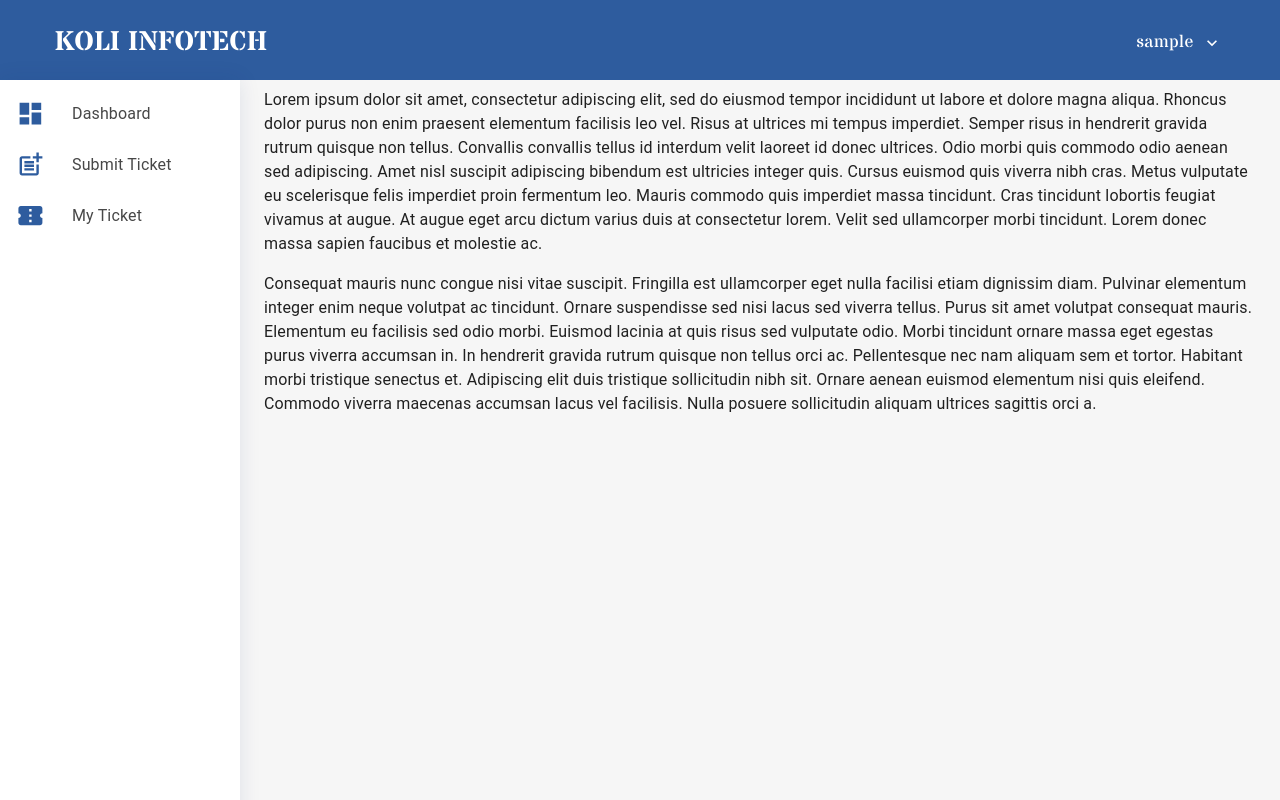
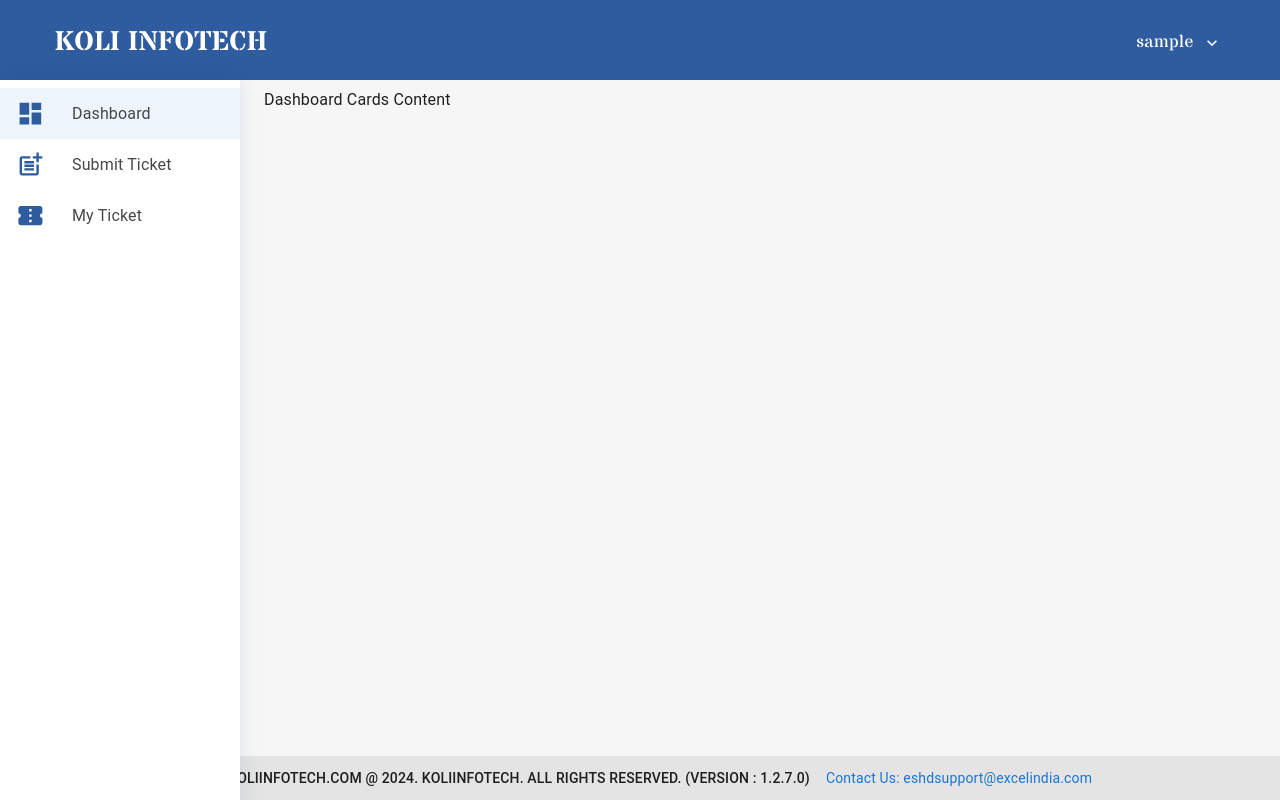
Before and after one commit to vamshidevv/KIHD, a React (Create React App) app: page /dashboard in a window 1280 px wide. Built offline with nearby package versions, Linux system fonts and the light colour scheme; sample sign-in values are in the browser's storage.

Commit message:
implemented functionalities on side bar and also added footer

```diff
--- /dev/null
+++ b/src/Components/DashboardCards.jsx
@@ -0,0 +1,12 @@
+import React from 'react';
+import withResponsiveDrawer from './withResponsiveDrawer';
+
+const DashboardCards = () => {
+  return (
+    <div>
+      Dashboard Cards Content
+    </div>
+  );
+};
+
+export default withResponsiveDrawer(DashboardCards);
--- a/src/Components/Drawer.jsx
+++ b/src/Components/Drawer.jsx
@@ -3,7 +3,6 @@ import PropTypes from "prop-types";
 import AppBar from "@mui/material/AppBar";
 import Box from "@mui/material/Box";
 import CssBaseline from "@mui/material/CssBaseline";
-import Divider from "@mui/material/Divider";
 import Drawer from "@mui/material/Drawer";
 import IconButton from "@mui/material/IconButton";
 import List from "@mui/material/List";
@@ -11,31 +10,31 @@ import ListItem from "@mui/material/ListItem";
 import ListItemButton from "@mui/material/ListItemButton";
 import ListItemIcon from "@mui/material/ListItemIcon";
 import ListItemText from "@mui/material/ListItemText";
-import MailIcon from "@mui/icons-material/Mail";
 import MenuIcon from "@mui/icons-material/Menu";
 import Toolbar from "@mui/material/Toolbar";
 import Typography from "@mui/material/Typography";
-import { useNavigate, useLocation } from "react-router-dom";
+import { useLocation, useNavigate } from "react-router-dom";
 import { Button, Container, Popover } from "@mui/material";
 import ExpandMoreIcon from "@mui/icons-material/ExpandMore";
 import { useState, useEffect } from "react";
-import { Blocks } from "react-loader-spinner";
 import DashboardIcon from "@mui/icons-material/Dashboard";
 import PostAddIcon from "@mui/icons-material/PostAdd";
 import ConfirmationNumberIcon from "@mui/icons-material/ConfirmationNumber";
+import { Blocks } from "react-loader-spinner";
+import NavBar from "./NavBar";
+import Footer from "./Footer";
 
 const drawerWidth = 240;
 
-function ResponsiveDrawer(props) {
+function ResponsiveDrawer({ window, children }) {
+  const navigate = useNavigate();
+  const location = useLocation();
   const [isLoading, setIsLoading] = useState(true);
-  const { window } = props;
   const [mobileOpen, setMobileOpen] = useState(false);
   const [isClosing, setIsClosing] = useState(false);
-  const navigate = useNavigate();
-  const location = useLocation();
-  const [previousLocation, setPreviousLocation] = useState(null);
   const [username, setUsername] = useState(localStorage.getItem("username"));
   const [popoverAnchorEl, setPopoverAnchorEl] = useState(null);
+  const [activeSection, setActiveSection] = useState("Dashboard");
 
   useEffect(() => {
     setTimeout(() => {
@@ -45,10 +44,26 @@ function ResponsiveDrawer(props) {
     const username = localStorage.getItem("username");
 
     if (!username) {
-      setPreviousLocation(location.pathname);
       navigate("/", { replace: true });
     }
-  }, [location.pathname, navigate]);
+  }, [navigate]);
+
+  useEffect(() => {
+    const pathname = location.pathname;
+    switch (pathname) {
+      case "/dashboard":
+        setActiveSection("Dashboard");
+        break;
+      case "/submitticket":
+        setActiveSection("Submit Ticket");
+        break;
+      case "/mytickets":
+        setActiveSection("My Ticket");
+        break;
+      default:
+        setActiveSection("Dashboard");
+    }
+  }, [location]);
 
   const handleLogout = () => {
     localStorage.removeItem("username");
@@ -66,28 +81,6 @@ function ResponsiveDrawer(props) {
 
   const openPopover = Boolean(popoverAnchorEl);
 
-  useEffect(() => {
-    const handleBackNavigation = () => {
-      if (!localStorage.getItem("username") && previousLocation) {
-        window.location.href = previousLocation;
-      }
-    };
-
-    if (typeof window !== "undefined") {
-      window.addEventListener("popstate", handleBackNavigation);
-    }
-
-    return () => {
-      if (typeof window !== "undefined") {
-        window.removeEventListener("popstate", handleBackNavigation);
-      }
-    };
-  }, [previousLocation]);
-
-  if (!username) {
-    return null; // Render nothing while redirecting
-  }
-
   const handleDrawerClose = () => {
     setIsClosing(true);
     setMobileOpen(false);
@@ -102,19 +95,29 @@ function ResponsiveDrawer(props) {
       setMobileOpen(!mobileOpen);
     }
   };
+
+  const handleSectionClick = (sectionName, path) => {
+    setActiveSection(sectionName);
+    navigate(path);
+    setMobileOpen(false);
+  };
+
   const drawer = (
     <div>
       <List>
-        {["Dashboard", "Submit Ticket", "My Ticket"].map((text, index) => {
+        {["Dashboard", "Submit Ticket", "My Ticket"].map((text) => {
           let icon;
+          let path = "/";
           switch (text) {
             case "Dashboard":
               icon = (
                 <DashboardIcon sx={{ height: "2.2rem", width: "1.8rem" }} />
               );
+              path = "/dashboard";
               break;
             case "Submit Ticket":
               icon = <PostAddIcon sx={{ height: "2.2rem", width: "1.8rem" }} />;
+              path = "/submitticket";
               break;
             case "My Ticket":
               icon = (
@@ -122,19 +125,25 @@ function ResponsiveDrawer(props) {
                   sx={{ height: "2.2rem", width: "1.8rem" }}
                 />
               );
+              path = "/mytickets";
               break;
             default:
-              icon = <MailIcon fontSize="large" />;
+              icon = <MenuIcon />;
           }
           return (
             <ListItem key={text} disablePadding>
               <ListItemButton
+                selected={activeSection === text}
+                onClick={() => handleSectionClick(text, path)}
                 sx={{
                   color: "#474747",
                   fontSize: "1rem",
                   "&:hover": {
                     backgroundColor: "rgba(46, 92, 158, 0.1)",
                   },
+                  ...(activeSection === text && {
+                    backgroundColor: "rgba(46, 92, 158, 0.1)",
+                  }),
                 }}
               >
                 <ListItemIcon sx={{ color: "#2e5c9e" }}>{icon}</ListItemIcon>
@@ -146,10 +155,12 @@ function ResponsiveDrawer(props) {
       </List>
     </div>
   );
+
   const container =
     window !== undefined ? () => window().document.body : undefined;
 
   return (
+    <>
       <Box sx={{ display: "flex" }}>
         <CssBaseline />
         <AppBar
@@ -178,7 +189,6 @@ function ResponsiveDrawer(props) {
               </IconButton>
               <Typography
                 variant="h6"
-              //   id="logo-name"
                 noWrap
                 sx={{
                   flex: "1 0 auto",
@@ -260,8 +270,8 @@ function ResponsiveDrawer(props) {
               "& .MuiDrawer-paper": {
                 boxSizing: "border-box",
                 width: drawerWidth,
+                boxShadow: "0 0 20px rgba(1,41,112,.1)",
                 border: "none",
-              boxShadow: "0 0 20px rgba(1,41,112,.1)",
               },
             }}
           >
@@ -275,8 +285,8 @@ function ResponsiveDrawer(props) {
                 boxSizing: "border-box",
                 width: drawerWidth,
                 mt: "80px",
+                boxShadow: "0 0 20px rgba(1,41,112,.1)",
                 border: "none",
-              boxShadow: "0 0 20px rgba(1,41,112,.1)",
               },
             }}
             open
@@ -296,7 +306,7 @@ function ResponsiveDrawer(props) {
           }}
         >
           <Toolbar />
-        {isLoading === true ? (
+          {isLoading ? (
             <div
               style={{
                 display: "flex",
@@ -310,52 +320,23 @@ function ResponsiveDrawer(props) {
                 width="60"
                 color="#4fa94d"
                 ariaLabel="blocks-loading"
-              wrapperStyle={{}}
                 wrapperClass="blocks-wrapper"
                 visible={true}
               />
             </div>
           ) : (
-          <div>
-            <Typography paragraph>
-              Lorem ipsum dolor sit amet, consectetur adipiscing elit, sed do
-              eiusmod tempor incididunt ut labore et dolore magna aliqua.
-              Rhoncus dolor purus non enim praesent elementum facilisis leo vel.
-              Risus at ultrices mi tempus imperdiet. Semper risus in hendrerit
-              gravida rutrum quisque non tellus. Convallis convallis tellus id
-              interdum velit laoreet id donec ultrices. Odio morbi quis commodo
-              odio aenean sed adipiscing. Amet nisl suscipit adipiscing bibendum
-              est ultricies integer quis. Cursus euismod quis viverra nibh cras.
-              Metus vulputate eu scelerisque felis imperdiet proin fermentum
-              leo. Mauris commodo quis imperdiet massa tincidunt. Cras tincidunt
-              lobortis feugiat vivamus at augue. At augue eget arcu dictum
-              varius duis at consectetur lorem. Velit sed ullamcorper morbi
-              tincidunt. Lorem donec massa sapien faucibus et molestie ac.
-            </Typography>
-            <Typography paragraph>
-              Consequat mauris nunc congue nisi vitae suscipit. Fringilla est
-              ullamcorper eget nulla facilisi etiam dignissim diam. Pulvinar
-              elementum integer enim neque volutpat ac tincidunt. Ornare
-              suspendisse sed nisi lacus sed viverra tellus. Purus sit amet
-              volutpat consequat mauris. Elementum eu facilisis sed odio morbi.
-              Euismod lacinia at quis risus sed vulputate odio. Morbi tincidunt
-              ornare massa eget egestas purus viverra accumsan in. In hendrerit
-              gravida rutrum quisque non tellus orci ac. Pellentesque nec nam
-              aliquam sem et tortor. Habitant morbi tristique senectus et.
-              Adipiscing elit duis tristique sollicitudin nibh sit. Ornare
-              aenean euismod elementum nisi quis eleifend. Commodo viverra
-              maecenas accumsan lacus vel facilisis. Nulla posuere sollicitudin
-              aliquam ultrices sagittis orci a.
-            </Typography>
-          </div>
+            <div>{children}</div>
           )}
         </Box>
       </Box>
+      <Footer />
+    </>
   );
 }
 
 ResponsiveDrawer.propTypes = {
   window: PropTypes.func,
+  children: PropTypes.node,
 };
 
 export default ResponsiveDrawer;
--- a/src/Components/Footer.jsx
+++ b/src/Components/Footer.jsx
@@ -39,7 +39,7 @@ const Footer = () => {
         >
           <Grid item>
             <Typography variant="body2" sx={{ fontWeight: "500" }}>
-              WWW.EXCELINDIA.COM @ 2024. EXCELSOFT. ALL RIGHTS RESERVED.
+              WWW.KOLIINFOTECH.COM @ 2024. KOLIINFOTECH. ALL RIGHTS RESERVED.
               (VERSION : 1.2.7.0)
             </Typography>
           </Grid>
--- /dev/null
+++ b/src/Components/MyTickets.jsx
@@ -0,0 +1,8 @@
+import React from 'react';
+import withResponsiveDrawer from './withResponsiveDrawer';
+
+const MyTickets = () => {
+  return <div>My Tickets Content</div>;
+};
+
+export default withResponsiveDrawer(MyTickets);
--- /dev/null
+++ b/src/Components/SubmitTicket.jsx
@@ -0,0 +1,8 @@
+import React from 'react';
+import withResponsiveDrawer from './withResponsiveDrawer';
+
+const SubmitTicket = () => {
+  return <div>Submit Ticket Content</div>;
+};
+
+export default withResponsiveDrawer(SubmitTicket);
--- /dev/null
+++ b/src/Components/withResponsiveDrawer.jsx
@@ -0,0 +1,12 @@
+import React from "react";
+import ResponsiveDrawer from "./Drawer";
+
+const withResponsiveDrawer = (Component) => {
+  return (props) => (
+    <ResponsiveDrawer>
+      <Component {...props} />
+    </ResponsiveDrawer>
+  );
+};
+
+export default withResponsiveDrawer;
--- a/src/Routes/Routes1.jsx
+++ b/src/Routes/Routes1.jsx
@@ -3,13 +3,18 @@ import { Route, Routes } from "react-router-dom";
 import Home from "../Components/Home";
 // import { DashBoard } from "../Components/DashBoard";
 import ResponsiveDrawer from "../Components/Drawer";
+import SubmitTicket from "../Components/SubmitTicket";
+import MyTickets from "../Components/MyTickets";
+import DashboardCards from "../Components/DashboardCards";
 
 export const Routes1 = () => {
   return (
     <>
       <Routes>
         <Route path="/" element={<Home />} />
-        <Route path="dashboard" element={<ResponsiveDrawer />} />
+        <Route path="dashboard" element={<DashboardCards />} />
+        <Route path="submitticket" element={<SubmitTicket />} />
+        <Route path="mytickets" element={<MyTickets />} />
       </Routes>
     </>
   );
```
Also changed, not shown: src/Components/SignIn.jsx (+7 -4 lines). Lines whose indentation alone changed are shown as unchanged.
